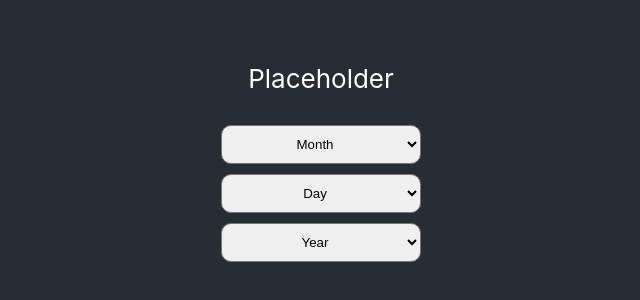
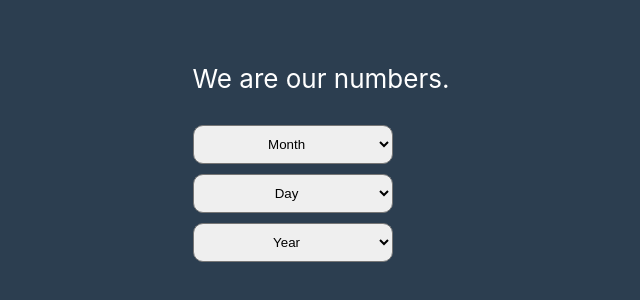
Before and after one commit to barrett38/personal-numerology, a React (Create React App) app: page / in a window 1280 px wide. Shown: the part 248-548 px from the top of the page, without its empty margins (319-959 px from the left). Built offline with nearby package versions, Linux system fonts and the light colour scheme.

Commit message:
Adjusting DateInput

```diff
--- a/src/App.css
+++ b/src/App.css
@@ -14,7 +14,7 @@
 }
 
 .App-header {
-  background-color: #282c34;
+  background-color: #2c3e50;
   min-height: 100vh;
   display: flex;
   flex-direction: column;
--- a/src/components/DateInput/DateInput.jsx
+++ b/src/components/DateInput/DateInput.jsx
@@ -4,7 +4,7 @@ import "./DateInput.css";
 function DateInput() {
   return (
     <div className="date-input">
-      <p>Placeholder</p>
+      <p>We are our numbers.</p>
       <select>
         <option value="">Month</option>
         {Array.from({ length: 12 }, (_, i) => (
@@ -24,8 +24,8 @@ function DateInput() {
       <select>
         <option value="">Year</option>
         {Array.from({ length: 2025 - 1900 + 1 }, (_, i) => (
-          <option key={1900 + i} value={1900 + i}>
-            {1900 + i}
+          <option key={2025 - i} value={2025 - i}>
+            {2025 - i}
           </option>
         ))}
       </select>
```
